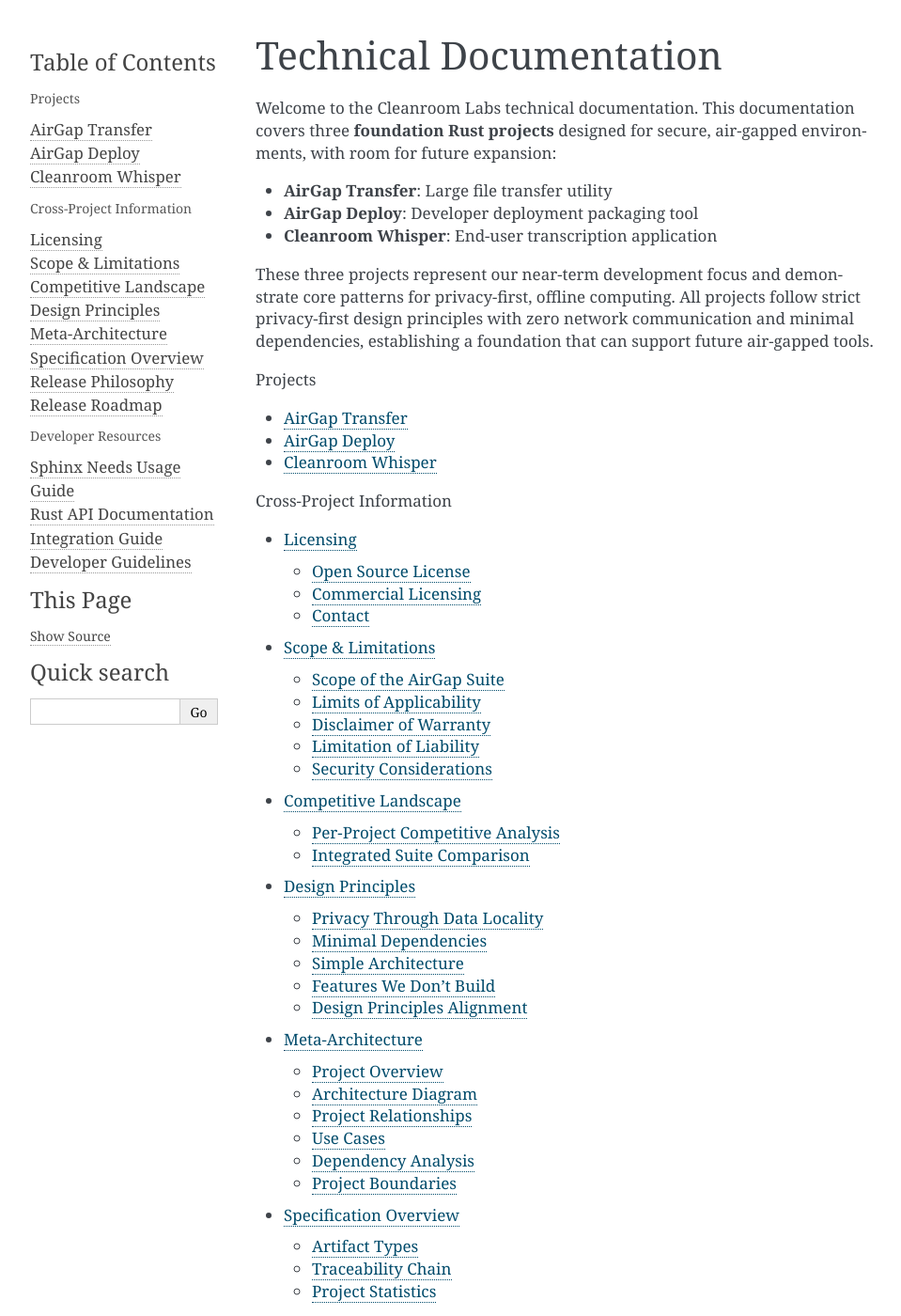
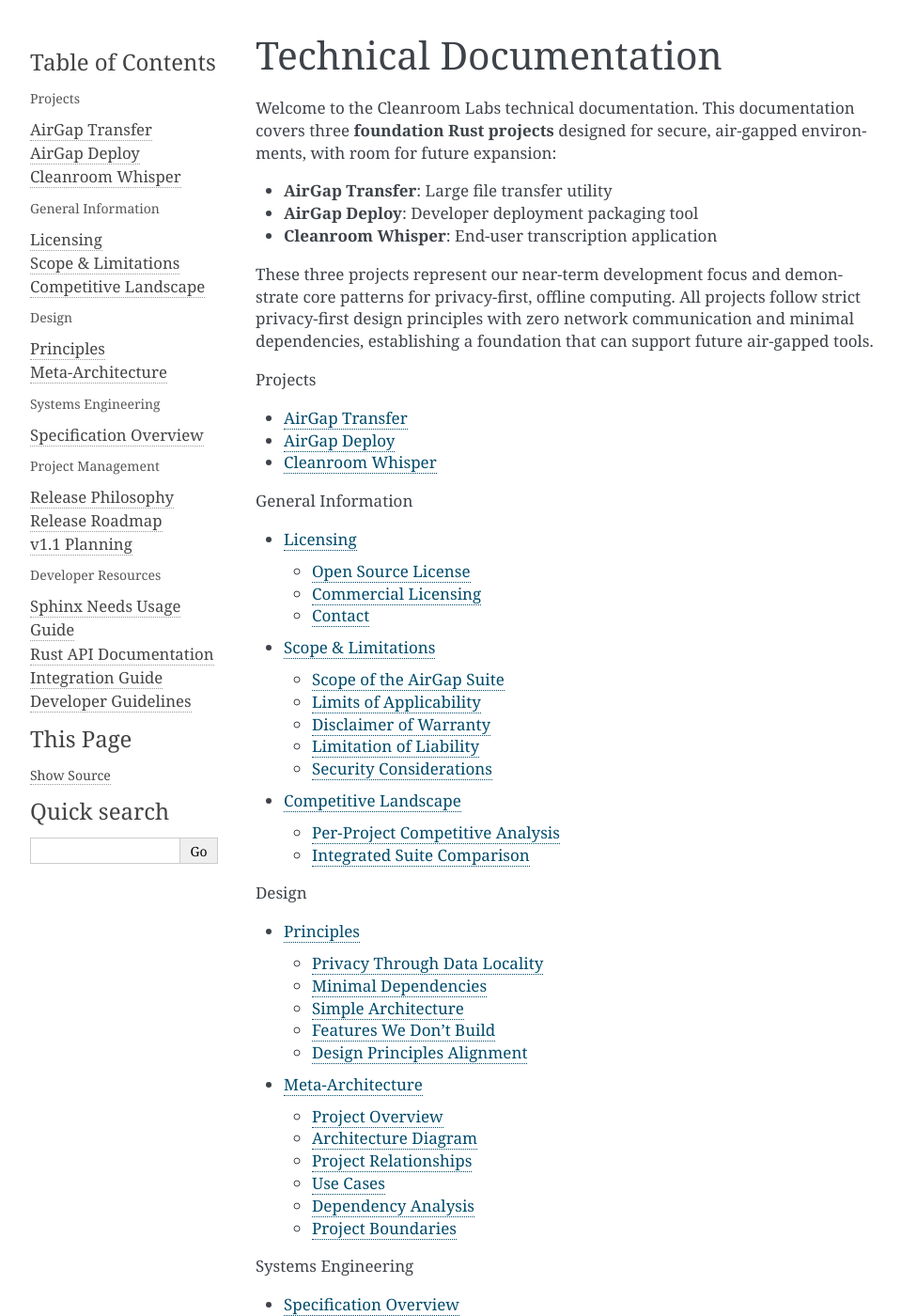
Before and after one commit to Cleanroom-Labs/cleanroom-technical-docs, a Sphinx documentation site: the page built from source/index.rst, in a window 1280 px wide and 1400 px high. Shown: the whole window at 94% size, without its empty margins (148-1107 px from the left). Built offline with Sphinx 7.4.7, drawn with Linux system fonts in a browser that asks for light colours; the version number could not be read and is left out; some of the changed text lies outside the part shown.

Commit message:
extract v1.1 planning to own page, centralize sphinx-needs config, reorder roadmap
- Extract v1.1 planning content from release-roadmap.rst into planning.rst
- Reorder release roadmap: milestone plan before integration milestones,
  individual project roadmaps before v1.1 planning
- Centralize duplicated sphinx-needs settings from project conf.py files
  into shared theme_config.py (needs_build_json, needs_types, etc.)
- Fix toctree reference (v1.1-planning -> planning)

Co-Authored-By: Claude Opus 4.6 <noreply@anthropic.com>

```diff
--- a/source/index.rst
+++ b/source/index.rst
@@ -19,16 +19,32 @@ These three projects represent our near-term development focus and demonstrate c
 
 .. toctree::
    :maxdepth: 2
-   :caption: Cross-Project Information
+   :caption: General Information
 
    meta/licensing
    meta/scope-and-limitations
    meta/competitive-landscape
+
+.. toctree::
+   :maxdepth: 2
+   :caption: Design
+
    meta/principles
    meta/meta-architecture
+
+.. toctree::
+   :maxdepth: 2
+   :caption: Systems Engineering
+
    meta/specification-overview
+
+.. toctree::
+   :maxdepth: 2
+   :caption: Project Management
+
    meta/release-philosophy
    meta/release-roadmap
+   meta/planning
 
 .. toctree::
    :maxdepth: 2
```
Also changed, not shown: source/meta/planning.rst (added, +41 -0 lines), source/meta/principles.rst (+5 -4 lines), source/meta/release-roadmap.rst (+21 -61 lines).
